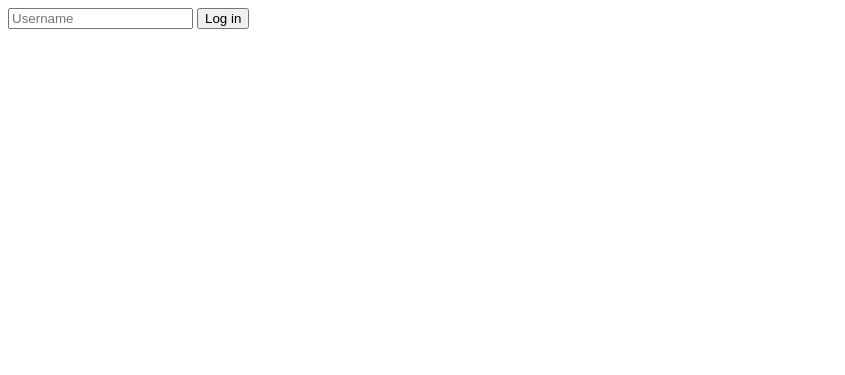
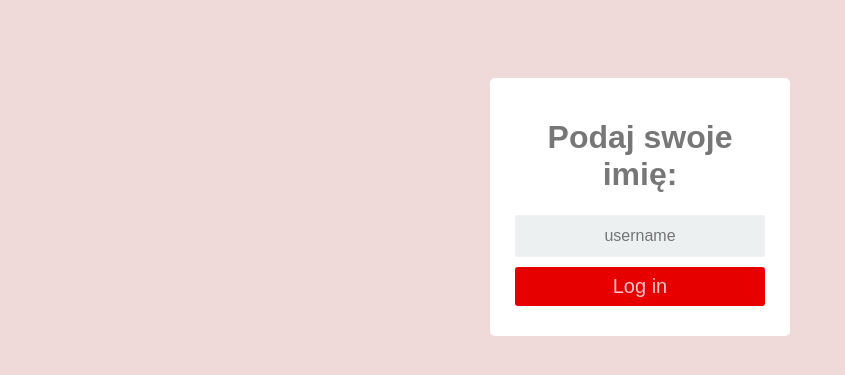
Before and after one commit to HyperScypion/TFNiS-ChatBot, a Flask app: page / in a window 1280 px wide. Shown: the top 375 px of the page, without its empty margins (0-845 px from the left). Run offline with Flask 2, Linux system fonts and the light colour scheme.

Commit message:
Frontend first try

```diff
--- /dev/null
+++ b/static/style.css
@@ -0,0 +1,78 @@
+* {
+box-sizing: border-box;
+}
+
+*:focus {
+outline: none;
+}
+body {
+font-family: Sans-serif;
+background-color: #EFD9D9;
+padding: 50px;
+}
+.login {
+margin: 20px auto;
+width: 300px;
+}
+.login-screen {
+background-color: #FFF;
+padding: 20px;
+border-radius: 5px
+}
+
+.app-title {
+text-align: center;
+color: #777;
+}
+
+.login-form {
+text-align: center;
+}
+.control-group {
+margin-bottom: 10px;
+}
+
+input {
+text-align: center;
+background-color: #ECF0F1;
+border: 2px solid transparent;
+border-radius: 3px;
+font-size: 16px;
+font-weight: 200;
+padding: 10px 0;
+width: 250px;
+transition: border .5s;
+}
+
+input:focus {
+border: 2px solid #3498DB;
+box-shadow: none;
+}
+
+.btn {
+border: 2px solid transparent;
+background: #e60000;
+color: #F6C4C4;
+font-size: 20px;
+line-height: 15px;
+padding: 10px 0;
+text-decoration: none;
+text-shadow: none;
+border-radius: 3px;
+box-shadow: none;
+transition: 0.25s;
+display: block;
+width: 250px;
+margin: 0 auto;
+}
+
+.btn:hover {
+color: #FFFFFF;
+}
+
+.login-link {
+font-size: 12px;
+color: #444;
+display: block;
+margin-top: 12px;
+}
--- a/templates/login.html
+++ b/templates/login.html
@@ -1,11 +1,25 @@
+<link rel="stylesheet" href="static/style.css" type="text/css">
 {% block body %}
 {% if session['logged_in'] %}
 
 You're logged in already!
 
 {% else %}
+
 <form action="/login" method="POST">
-  <input type="username" name="username" placeholder="Username">
-<input type="submit" value="Log in">
+<div class="login">
+<div class="login-screen">
+<div class="app-title">
+	<h1>Podaj swoje imię:</h1>
+</div>
+<div class="login-form">
+<div class="control-group">
+	<input type="text" class="login-field" value="" placeholder="username" name="username">
+	<label class="login-field-icon fui-user" for="login-name"></label></div>
+<div class="control-group">
+	<input type="submit" value="Log in" class="btn btn-primary btn-large btn-block">
+</div>
+</div>
+</div>
 </form>{% endif %}
 {% endblock %}
```
